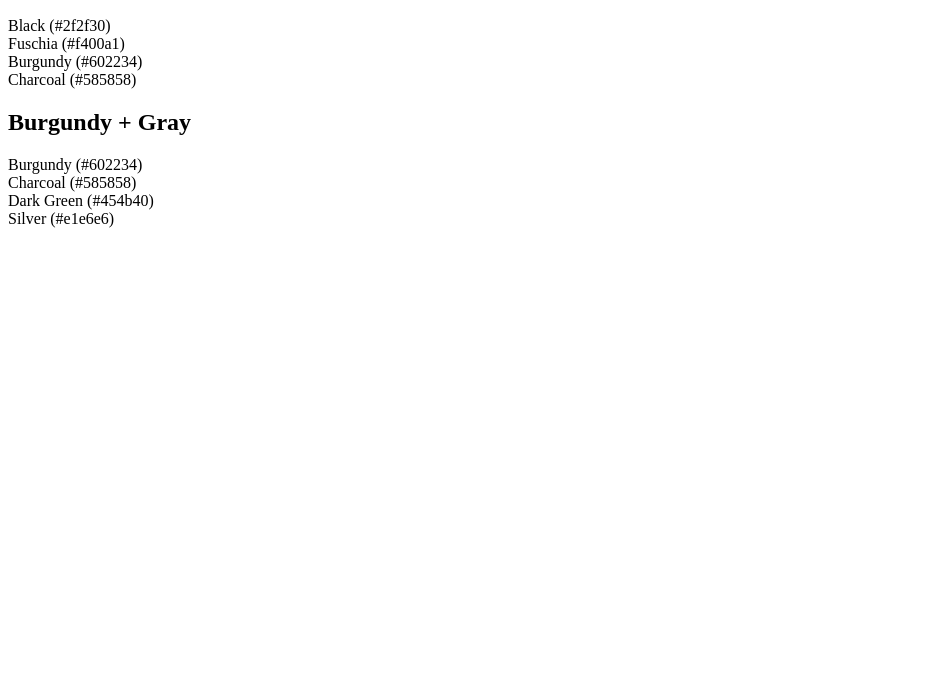
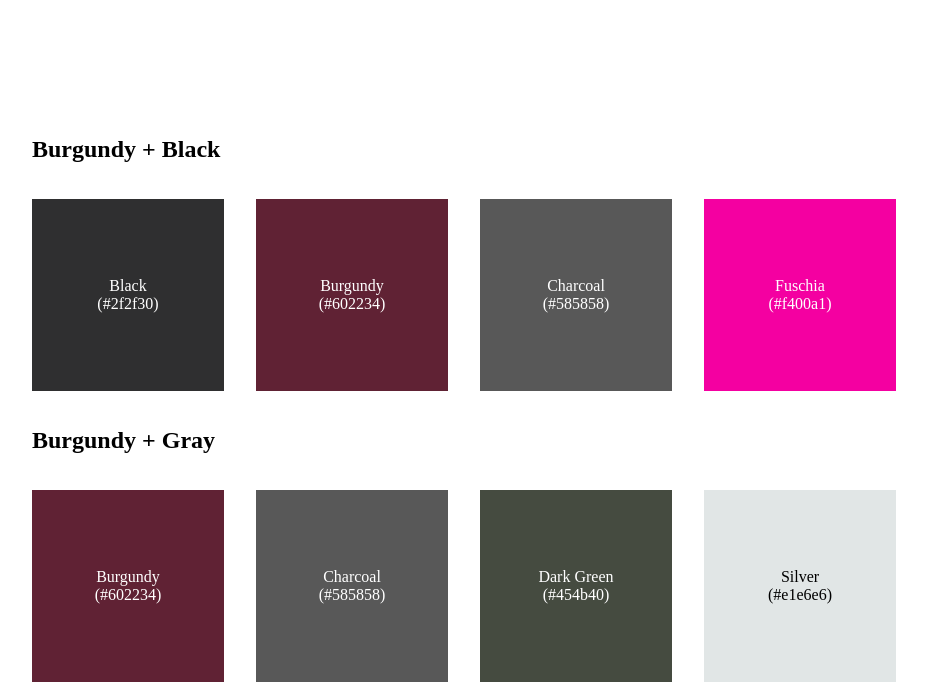
Before and after one commit to StefanTampu/ColorPalettes, a plain HTML site: page index.html in a window 1280 px wide. Shown: the part 110-800 px from the top of the page, without its empty margins (0-951 px from the left). Drawn offline with Linux system fonts and the light colour scheme.

Commit message:
Stylize page

```diff
--- a/index.html
+++ b/index.html
@@ -12,18 +12,18 @@
         <main>
             <h2>Burgundy + Black</h2>
             <div class="palette-container">
-                <div class="cb black2f">Black (#2f2f30)</div>
-                <div class="cb fuschiaf4">Fuschia (#f400a1)</div>
-                <div class="cb burgundy60">Burgundy (#602234)</div>
-                <div class="cb charcoal58">Charcoal (#585858)</div>
+                <div class="cb black2f">Black<br>(#2f2f30)</div>
+                <div class="cb burgundy60">Burgundy<br>(#602234)</div>
+                <div class="cb charcoal58">Charcoal<br>(#585858)</div>
+                <div class="cb fuschiaf4">Fuschia<br>(#f400a1)</div>
             </div>
 
             <h2>Burgundy + Gray</h2>
             <div class="palette-container">
-                <div class="cb burgundy60">Burgundy (#602234)</div>
-                <div class="cb charcoal58">Charcoal (#585858)</div>
-                <div class="cb dgreen45">Dark Green (#454b40)</div>
-                <div class="cb silvere1">Silver (#e1e6e6)</div>
+                <div class="cb burgundy60">Burgundy<br>(#602234)</div>
+                <div class="cb charcoal58">Charcoal<br>(#585858)</div>
+                <div class="cb dgreen45">Dark Green<br>(#454b40)</div>
+                <div class="cb silvere1">Silver<br>(#e1e6e6)</div>
             </div>
         </main>
     </body>
--- a/style.css
+++ b/style.css
@@ -0,0 +1,80 @@
+* {
+    font-size: 16px;
+}
+
+body {
+    margin: 0;
+    min-height: 100vh;
+    display: flex;
+    flex-direction: column;
+    justify-content: space-between;
+    margin-left: 1.5rem;
+}
+
+main {
+    margin: 0;
+    display: flex;
+    flex-direction: column;
+    justify-content: space-between;
+
+}
+
+h1 {
+    font-size: 2rem;
+    padding: 0.5rem;
+}
+
+h2 {
+    font-size: 1.5rem;
+    padding: 0.5rem;
+}
+
+.palette-container {
+    padding: 0.5rem;
+    display: flex;
+    justify-content: start;
+    align-items: center;
+    gap: 2rem;
+}
+
+.cb {
+    padding: 2rem;
+    height: 8rem;
+    width: 8rem;
+    display: flex;
+    justify-content: center;
+    align-items: center;
+    text-align: center;
+}
+
+/*COLOURS*/
+
+.black2f {
+    background-color: #2f2f30;
+    color: white;
+}
+
+.burgundy60 {
+    background-color: #602234;
+    color: white;
+}
+
+.charcoal58 {
+    background-color: #585858;
+    color: white;
+}
+
+.dgreen45 {
+    background-color: #454b40;
+    color: white;
+}
+
+.fuschiaf4 {
+    background-color: #f400a1;
+    color: white;
+}
+
+.silvere1 {
+    background-color: #e1e6e6;
+    color: black;
+}
```
